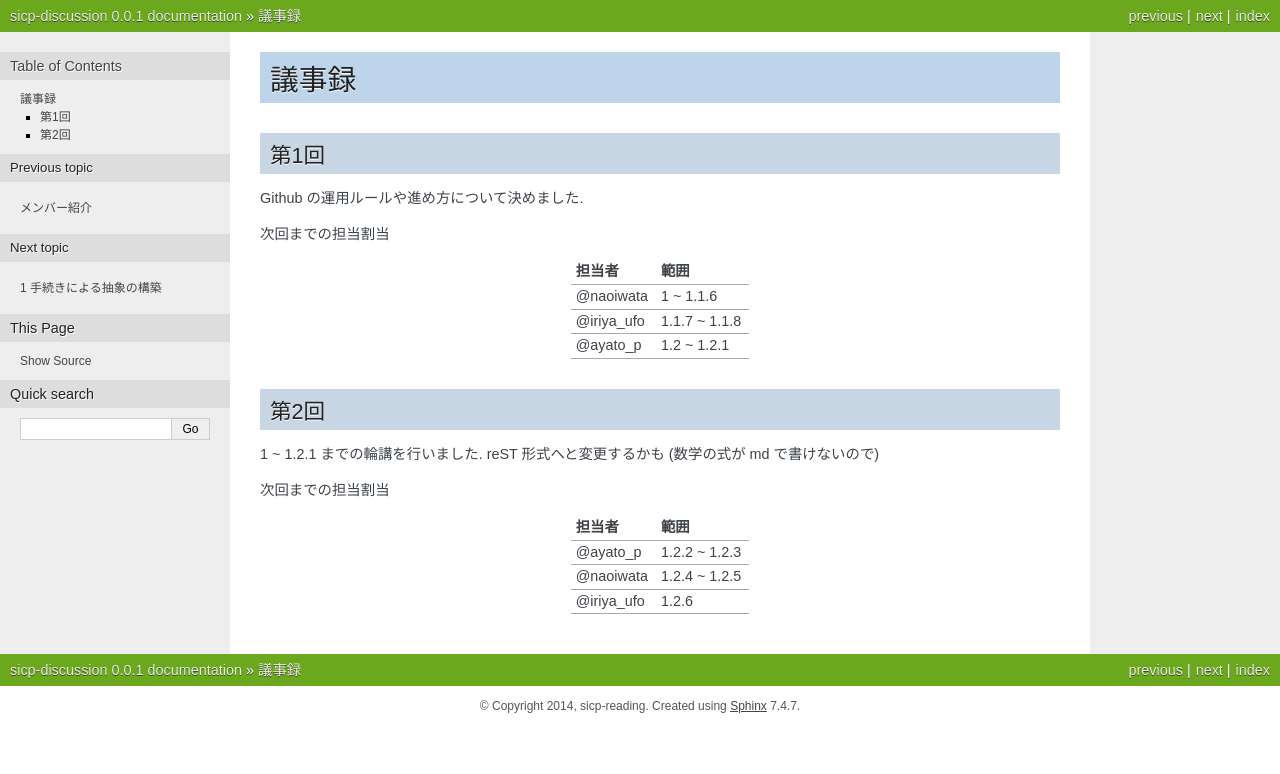
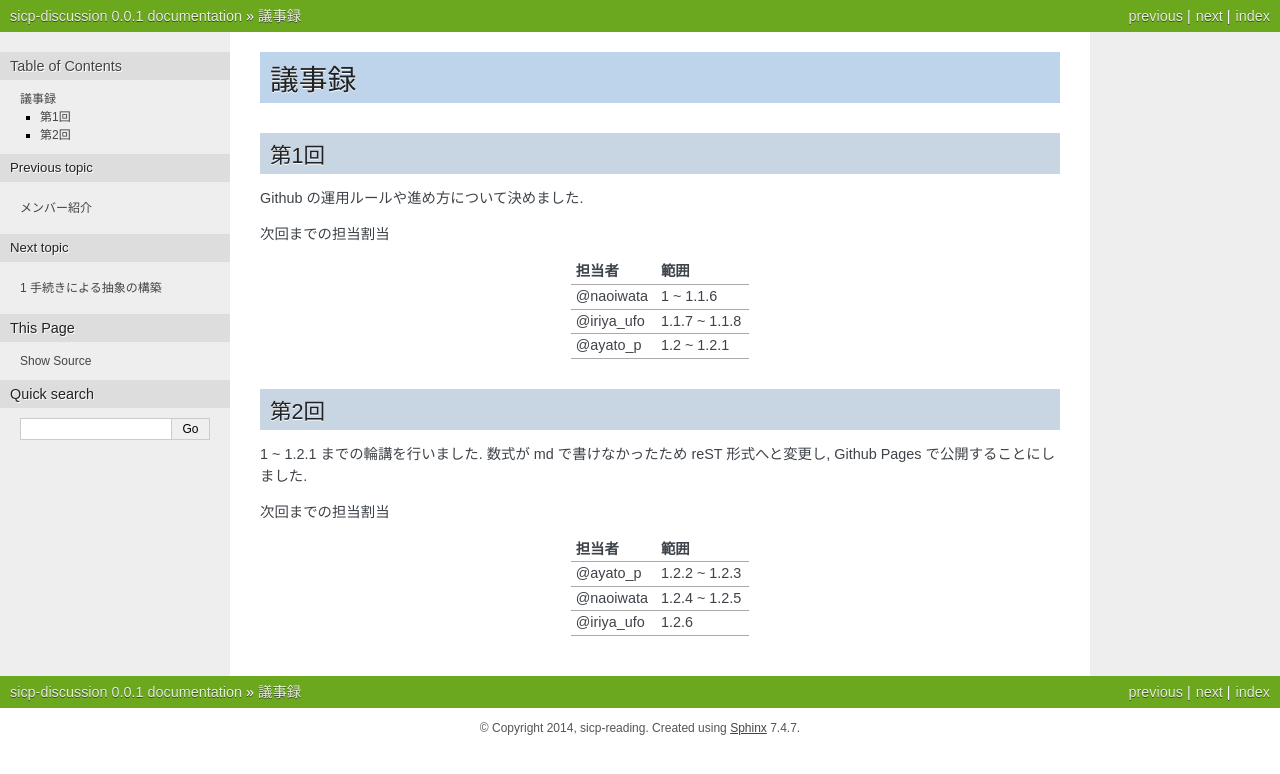
Before and after one commit to sicp-reading/sicp-discussion, a Sphinx documentation site: the page built from source/histories.rst, in a window 1280 px wide. Shown: the top 774 px of the page. Built offline with Sphinx 7.4.7, drawn with Linux system fonts in a browser that asks for light colours.

Commit message:
Update history

```diff
--- a/source/histories.rst
+++ b/source/histories.rst
@@ -22,7 +22,7 @@ Github の運用ルールや進め方について決めました.
 第2回
 ======
 
-1 ~ 1.2.1 までの輪講を行いました. reST 形式へと変更するかも (数学の式が md で書けないので)
+1 ~ 1.2.1 までの輪講を行いました. 数式が md で書けなかったため reST 形式へと変更し, Github Pages で公開することにしました.
 
 次回までの担当割当
 
```
